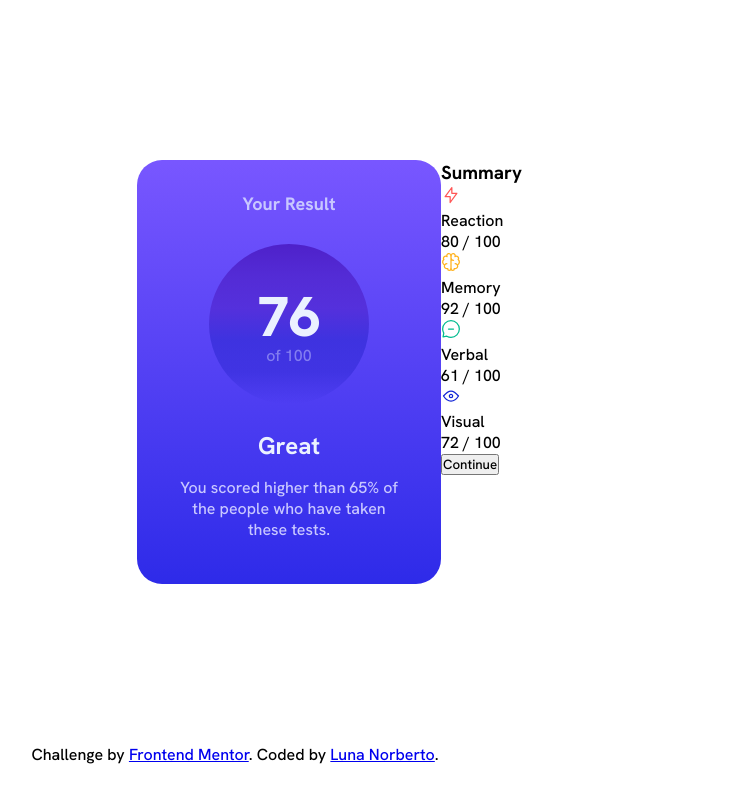
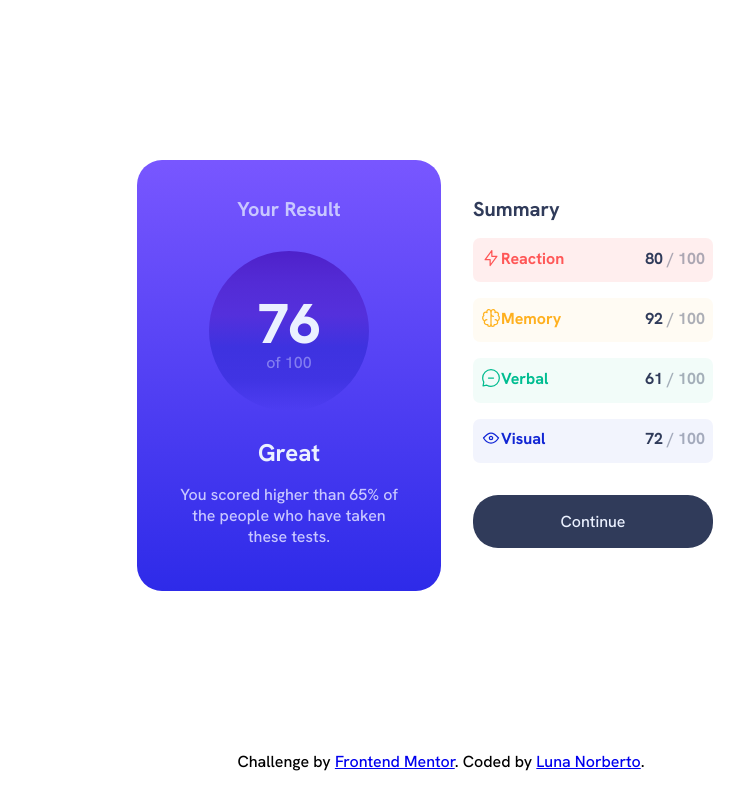
Before and after one commit to Grathienbeto/results-summary-component-FE-Mentor, a plain HTML site: page index.html in a window 1280 px wide. Shown: the whole page, without its empty margins (199-943 px from the left). Drawn offline with Linux system fonts and the light colour scheme.

Commit message:
First draft.

```diff
--- a/index.html
+++ b/index.html
@@ -37,38 +37,65 @@
 
         <!--  -->
         <div class="summary_side side">
-          <h3>Summary</h3>
+          <h3 class="sumary_title">Summary</h3>
 
           <div class="ind-score">
+            <div class="flex">
               <div class="ind-score-img">
                 <img src="/assets/images/icon-reaction.svg" alt="" />
               </div>
-            <div><span>Reaction</span></div>
-            <div><span>80 / 100</span></div>
+              <span>Reaction</span>
+            </div>
+            <div>
+              <span class="ind-score_score"
+                >80<span class="cien_claro"> / 100</span></span
+              >
+            </div>
           </div>
           <div class="ind-score">
+            <div class="flex">
               <div class="ind-score-img">
                 <img src="./assets/images/icon-memory.svg" alt="" />
               </div>
-            <div><span>Memory</span></div>
-            <div><span>92 / 100</span></div>
+              <span>Memory</span>
             </div>
+
+            <div>
+              <span class="ind-score_score"
+                >92 <span class="cien_claro">/ 100</span></span
+              >
+            </div>
+          </div>
+
           <div class="ind-score">
+            <div class="flex">
               <div class="ind-score-img">
                 <img src="/assets/images/icon-verbal.svg" alt="" />
               </div>
-            <div><span>Verbal</span></div>
-            <div><span>61 / 100</span></div>
+              <span>Verbal</span>
             </div>
+            <div>
+              <span class="ind-score_score"
+                >61 <span class="cien_claro">/ 100</span></span
+              >
+            </div>
+          </div>
+
           <div class="ind-score">
+            <div class="flex">
               <div class="ind-score-img">
                 <img src="/assets/images/icon-visual.svg" alt="" />
               </div>
-            <div><span>Visual</span></div>
-            <div><span>72 / 100</span></div>
+              <span>Visual</span>
+            </div>
+            <div>
+              <span class="ind-score_score"
+                >72 <span class="cien_claro">/ 100</span></span
+              >
+            </div>
           </div>
 
-          <button>Continue</button>
+          <button class="btn">Continue</button>
         </div>
 
         <!--  -->
--- a/style.css
+++ b/style.css
@@ -41,7 +41,7 @@
 
 .result_side h4 {
   color: var(--color-lavander);
-  font-size: 1.125rem;
+  font-size: 1.25rem;
   padding-top: 1.8em;
 }
 
@@ -91,3 +91,83 @@
 }
 
 /* right side*/
+
+.summary_side {
+  padding: 0rem 2rem;
+}
+
+.sumary_title {
+  color: var(--color-grayBlue);
+  font-size: 1.25rem;
+  padding-top: 1.8em;
+}
+
+.ind-score {
+  display: flex;
+  padding: 0.6rem 0.5rem;
+  margin-top: 1rem;
+  justify-content: space-between;
+  width: 100%;
+  border-radius: 7px;
+}
+
+.flex {
+  display: flex;
+  margin-right: 0.5rem;
+}
+
+.ind-score:nth-of-type(1) {
+  background: hsla(0, 100%, 67%, 0.05);
+  color: hsl(0, 100%, 67%);
+  font-weight: 700;
+}
+.ind-score:nth-of-type(2) {
+  background: hsla(39, 100%, 56%, 0.05);
+  color: hsl(39, 100%, 56%);
+  font-weight: 700;
+}
+.ind-score:nth-of-type(3) {
+  background: hsla(166, 100%, 37%, 0.05);
+  color: hsl(166, 100%, 37%);
+  font-weight: 700;
+}
+.ind-score:nth-of-type(4) {
+  background: hsla(234, 85%, 45%, 0.05);
+  color: hsl(234, 85%, 45%);
+  font-weight: 700;
+}
+
+.ind-score_score {
+  color: var(--color-grayBlue);
+}
+
+.cien_claro {
+  color: hsla(224, 30%, 27%, 0.4);
+}
+
+.ind-score:nth-of-type(1) {
+  background: hsla(0, 100%, 67%, 0.1);
+}
+
+.btn {
+  background-color: var(--color-grayBlue);
+  color: var(--color_white);
+  font-size: 1rem;
+  border: none;
+  border-radius: 25px;
+  width: 100%;
+  margin-top: 2rem;
+  padding: 1rem;
+}
+
+.btn:hover {
+  background: linear-gradient(
+    var(--color-slateBlueG),
+    var(--color-cobaltBlueG)
+  );
+  cursor: pointer;
+}
+
+.attribution {
+  text-align: center;
+}
```
Lines whose indentation alone changed are shown as unchanged.
